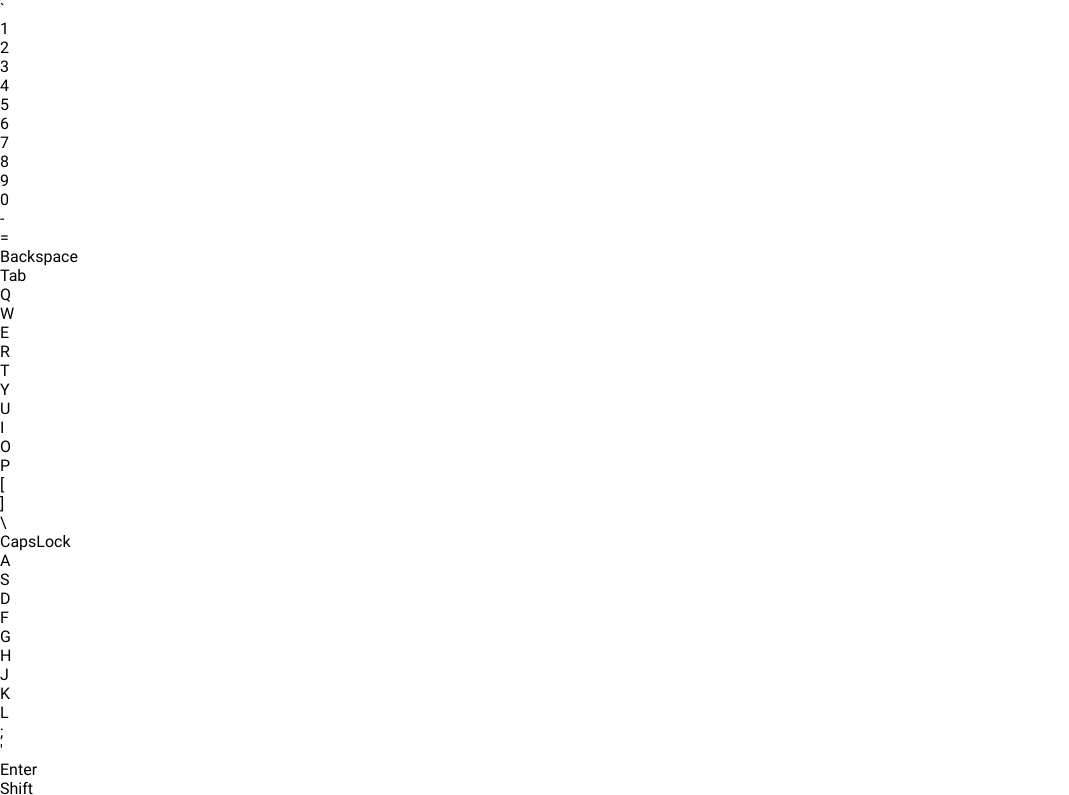
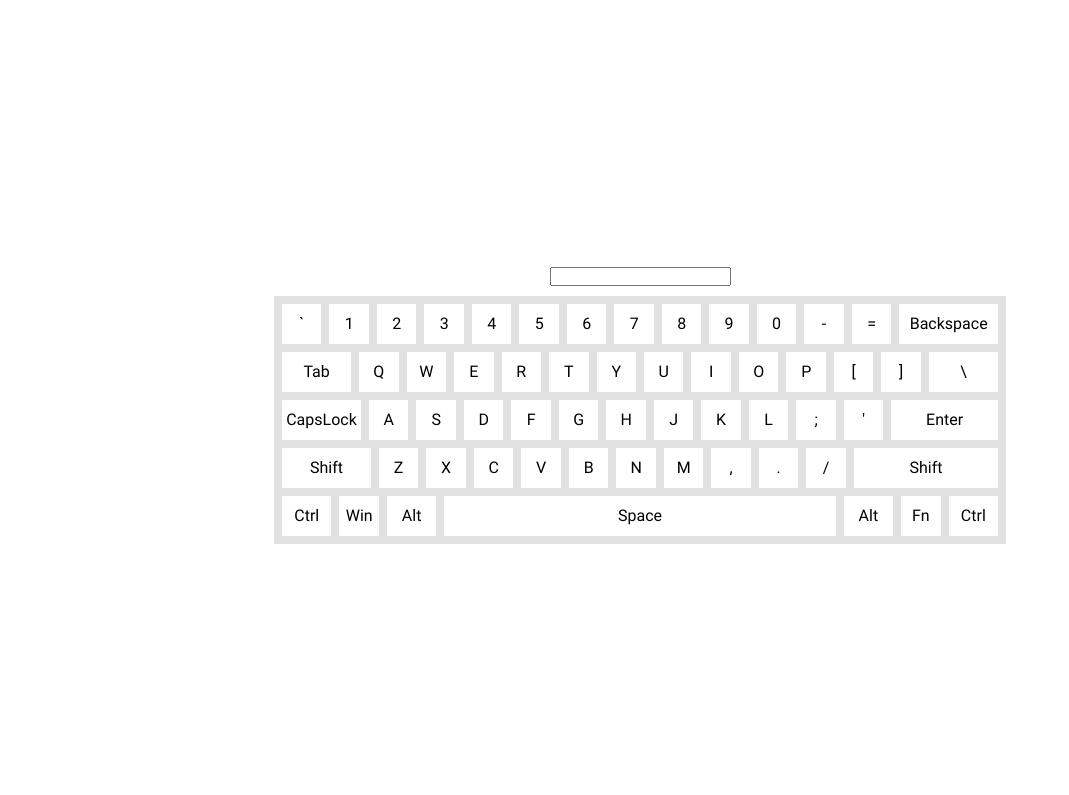
Before and after one commit to NaN-Simon/virtual-keyboard, a plain HTML site: page index.html in a window 1280 px wide. Shown: the top 795 px of the page, without its empty margins (0-1069 px from the left). Drawn offline with Linux system fonts and the light colour scheme.

Commit message:
feat: add css properties

```diff
--- a/index.html
+++ b/index.html
@@ -10,6 +10,7 @@
 </head>
 <body>
   <div class="container">
+    <input type="text" class="text">
     <div class="keyboard_wrapper">
       <div class="keyboard_keys">
         <div class="row">
@@ -27,7 +28,6 @@
           <div class="keys">-</div>
           <div class="keys">=</div>
           <div class="keys keys-backspace">Backspace</div>
-          <div class="keys"></div>
         </div>
         <div class="row">
           <div class="keys keys-tab">Tab</div>
@@ -78,7 +78,7 @@
           <div class="keys keys-ctrl left-ctrl">Ctrl</div>
           <div class="keys keys-win">Win</div>
           <div class="keys keys-alt left-alt">Alt</div>
-          <div class="keys">Space</div>
+          <div class="keys keys-space">Space</div>
           <div class="keys keys-alt right-alt">Alt</div>
           <div class="keys">Fn</div>
           <div class="keys keys-ctrl right-ctrl">Ctrl</div>
--- a/style.css
+++ b/style.css
@@ -6,18 +6,98 @@
 }
 *,
 *::before,
-*::after{
+*::after {
   margin: 0;
   padding: 0;
   box-sizing: border-box;
-}
-body{
-  font-family: Roboto;
 }
 :root {
   --classic: rgb(58, 66, 78);
   --darkgrey: rgb(36, 36, 36);
   --mediumgrey: rgb(28, 35, 46);
   --white: rgb(255, 255, 255);
-  --lightgrey: rgb(99,100,104);
+  --lightwhite: rgb(225, 225, 225);
+  --lightgrey: rgb(99, 100, 104);
 }
+body {
+  font-family: Roboto, sans-serif;
+  transition: 0.3s;
+}
+.container {
+  display: flex;
+  flex-direction: column;
+  align-items: center;
+  justify-content: center;
+  height: 100vh;
+  margin:  0 10px;
+}
+.text {
+  margin: 10px;
+}
+.keyboard_wrapper {
+  max-width: 732px;
+  width: 100%;
+  position: relative;
+  overflow: hidden;
+  background-color: var(--lightwhite);
+  padding: 4px;
+}
+.keyboard_keys {
+}
+.row {
+  display: flex;
+}
+.keys {
+  display: flex;
+  align-items: center;
+  justify-content: center;
+  width: 40px;
+  height: 40px;
+  margin: 4px;
+  background-color: var(--white);
+  transition: 0.3s;
+}
+.keys-backspace {
+  width: 100px;
+}
+.keys-tab {
+  width: 70px;
+}
+.keys-slash {
+  width: 70px;
+}
+.keys-capslock {
+  width: 80px;
+}
+.keys-enter {
+  width: 108px;
+}
+.keys-shift {
+}
+.left-shift {
+  width: 90px;
+}
+.right-shift {
+  width: 146px;
+}
+.keys-ctrl {
+}
+.left-ctrl {
+  width: 50px;
+}
+.keys-space{
+  width: 396px;
+}
+.keys-win {
+}
+.keys-alt {
+}
+.left-alt {
+  width: 50px;
+}
+.right-alt {
+  width: 50px;
+}
+.right-ctrl {
+  width: 50px;
+}
```
